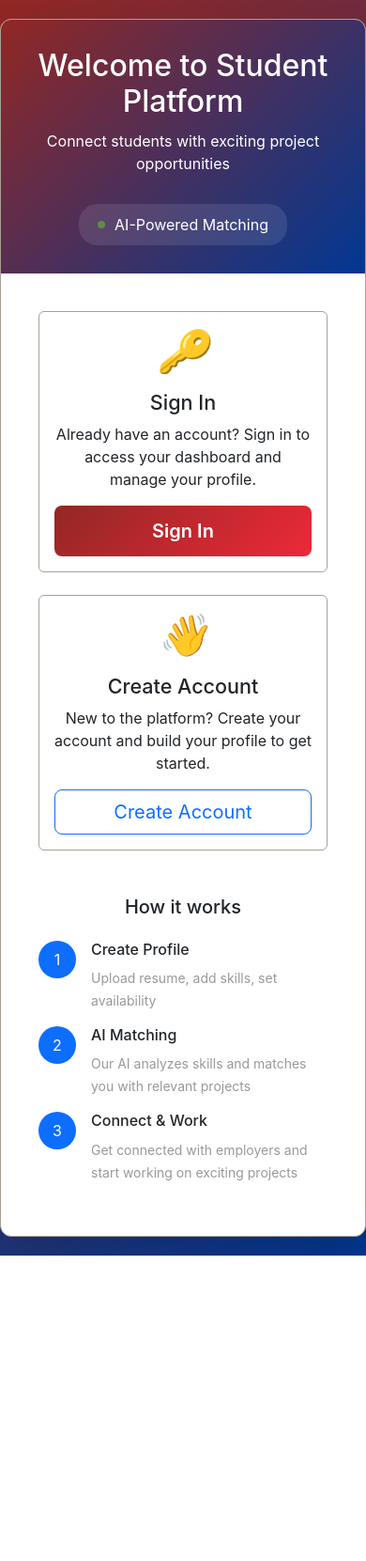
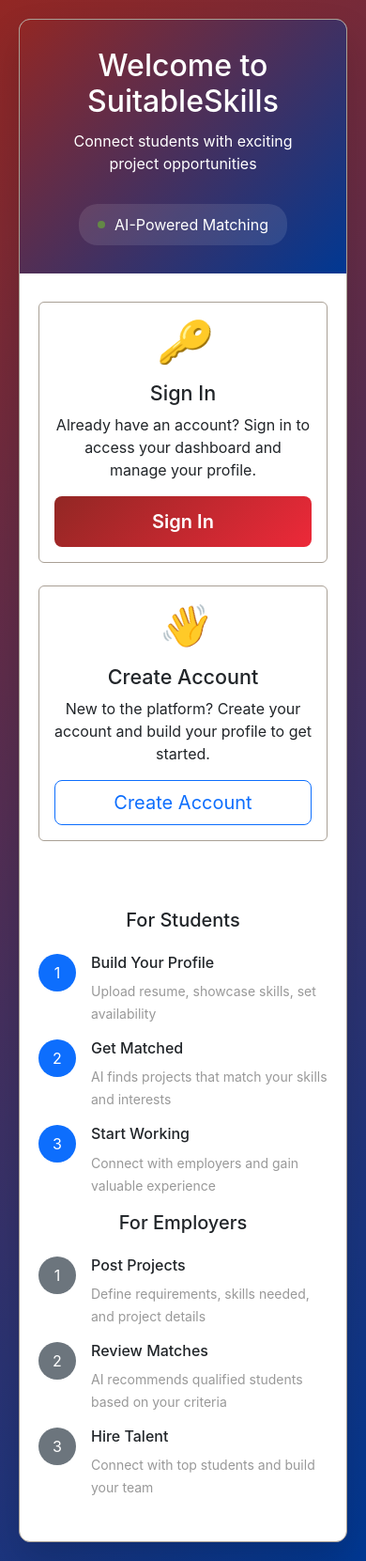
Before and after one commit to rgiffen/cltest, a Django app: template templates/auth_choice.html in a window 390 px wide. Shown: the whole page at 94% size. Before the commit the page ends 1336 px from the top, so only its background shows below. Run offline with Django 3.2, Linux system fonts and the light colour scheme; the template is opened without the code that fills it, so the values that code supplies are empty; some libraries are stand-ins or nearby versions.

Commit message:
Improve responsive design and user experience enhancements
- Added wider registration-container (1200px) for multi-step forms
- Enhanced welcome page with balanced student/employer workflows
- Fixed AI analysis loop prevention in Skills section
- Added demo trigger text for Experience Description field
- Applied Memorial University color palette throughout
- Improved responsive layout for better screen utilization
- Updated page titles to use 'SuitableSkills' branding

🤖 Generated with [Claude Code](https://claude.ai/code)

Co-Authored-By: Claude <noreply@anthropic.com>

```diff
--- a/student-profile-prototype.html
+++ b/student-profile-prototype.html
@@ -385,8 +385,8 @@
                     <div class="resume-upload" onclick="document.getElementById('resumeFile').click()">
                         <div class="upload-icon">📄</div>
                         <h4>Upload your resume</h4>
-                        <p>Click to browse or drag and drop your resume (PDF, DOC, DOCX)</p>
-                        <input type="file" id="resumeFile" accept=".pdf,.doc,.docx" style="display: none;">
+                        <p>Click to browse or drag and drop your resume (PDF, DOC, DOCX, TXT, MD, HTML)</p>
+                        <input type="file" id="resumeFile" accept=".pdf,.doc,.docx,.txt,.md,.html" style="display: none;">
                     </div>
                     <div class="progress-container" id="progressContainer">
                         <p>Analyzing resume...</p>
--- a/templates/auth_choice.html
+++ b/templates/auth_choice.html
@@ -1,11 +1,11 @@
 {% extends 'base.html' %}
 
-{% block title %}Welcome - Student Platform{% endblock %}
+{% block title %}Welcome - SuitableSkills{% endblock %}
 
 {% block content %}
-<div class="main-container">
+<div class="registration-container">
     <div class="header">
-        <h1>Welcome to Student Platform</h1>
+        <h1>Welcome to SuitableSkills</h1>
         <p>Connect students with exciting project opportunities</p>
         <div class="ai-status">
             <div class="ai-indicator"></div>
@@ -54,39 +54,69 @@
             </div>
         </div>
 
-        <div class="mt-4">
-            <h5 class="text-center mb-4">How it works</h5>
-            <div class="row text-start">
-                <div class="col-md-4">
+        <div class="mt-5">
+            <div class="row">
+                <div class="col-md-6">
+                    <h5 class="text-center mb-4">For Students</h5>
+                    <div class="text-start">
                         <div class="d-flex mb-3">
                             <div class="me-3">
                                 <div class="bg-primary text-white rounded-circle d-flex align-items-center justify-content-center" style="width: 40px; height: 40px;">1</div>
                             </div>
                             <div>
-                            <h6>Create Profile</h6>
-                            <small class="text-muted">Upload resume, add skills, set availability</small>
+                                <h6>Build Your Profile</h6>
+                                <small class="text-muted">Upload resume, showcase skills, set availability</small>
                             </div>
                         </div>
-                </div>
-                <div class="col-md-4">
                         <div class="d-flex mb-3">
                             <div class="me-3">
                                 <div class="bg-primary text-white rounded-circle d-flex align-items-center justify-content-center" style="width: 40px; height: 40px;">2</div>
                             </div>
                             <div>
-                            <h6>AI Matching</h6>
-                            <small class="text-muted">Our AI analyzes skills and matches you with relevant projects</small>
+                                <h6>Get Matched</h6>
+                                <small class="text-muted">AI finds projects that match your skills and interests</small>
                             </div>
                         </div>
-                </div>
-                <div class="col-md-4">
                         <div class="d-flex mb-3">
                             <div class="me-3">
                                 <div class="bg-primary text-white rounded-circle d-flex align-items-center justify-content-center" style="width: 40px; height: 40px;">3</div>
                             </div>
                             <div>
-                            <h6>Connect & Work</h6>
-                            <small class="text-muted">Get connected with employers and start working on exciting projects</small>
+                                <h6>Start Working</h6>
+                                <small class="text-muted">Connect with employers and gain valuable experience</small>
+                            </div>
+                        </div>
+                    </div>
+                </div>
+                <div class="col-md-6">
+                    <h5 class="text-center mb-4">For Employers</h5>
+                    <div class="text-start">
+                        <div class="d-flex mb-3">
+                            <div class="me-3">
+                                <div class="bg-secondary text-white rounded-circle d-flex align-items-center justify-content-center" style="width: 40px; height: 40px;">1</div>
+                            </div>
+                            <div>
+                                <h6>Post Projects</h6>
+                                <small class="text-muted">Define requirements, skills needed, and project details</small>
+                            </div>
+                        </div>
+                        <div class="d-flex mb-3">
+                            <div class="me-3">
+                                <div class="bg-secondary text-white rounded-circle d-flex align-items-center justify-content-center" style="width: 40px; height: 40px;">2</div>
+                            </div>
+                            <div>
+                                <h6>Review Matches</h6>
+                                <small class="text-muted">AI recommends qualified students based on your criteria</small>
+                            </div>
+                        </div>
+                        <div class="d-flex mb-3">
+                            <div class="me-3">
+                                <div class="bg-secondary text-white rounded-circle d-flex align-items-center justify-content-center" style="width: 40px; height: 40px;">3</div>
+                            </div>
+                            <div>
+                                <h6>Hire Talent</h6>
+                                <small class="text-muted">Connect with top students and build your team</small>
+                            </div>
                         </div>
                     </div>
                 </div>
--- a/templates/base.html
+++ b/templates/base.html
@@ -3,7 +3,7 @@
 <head>
     <meta charset="UTF-8">
     <meta name="viewport" content="width=device-width, initial-scale=1.0">
-    <title>{% block title %}Student Platform{% endblock %}</title>
+    <title>{% block title %}SuitableSkills{% endblock %}</title>
 
     <!-- Bootstrap 5 CSS -->
     <link href="https://cdn.jsdelivr.net/npm/bootstrap@5.3.0/dist/css/bootstrap.min.css" rel="stylesheet">
@@ -56,6 +56,19 @@
             border: 1px solid var(--mun-warm-grey-6);
         }
 
+        /* Wider container for multi-step forms */
+        .registration-container {
+            max-width: 1200px;
+            margin: 0 auto;
+            background: var(--mun-white);
+            border-radius: 12px;
+            box-shadow: 0 20px 40px rgba(0,0,0,0.15);
+            overflow: hidden;
+            margin-top: 20px;
+            margin-bottom: 20px;
+            border: 1px solid var(--mun-warm-grey-6);
+        }
+
         .header {
             background: linear-gradient(135deg, var(--mun-main) 0%, var(--mun-navy) 100%);
             color: var(--mun-white);
@@ -93,6 +106,11 @@
 
         .form-container {
             padding: 40px;
+        }
+
+        /* Enhanced padding for registration forms */
+        .registration-container .form-container {
+            padding: 40px 60px;
         }
 
         .ai-annotation {
@@ -427,6 +445,13 @@
             color: var(--mun-red);
         }
 
+        @media (max-width: 1240px) {
+            .registration-container {
+                margin: 20px;
+                max-width: none;
+            }
+        }
+
         @media (max-width: 768px) {
             .ai-annotation {
                 position: static;
@@ -445,6 +470,10 @@
 
             .step-title {
                 display: none;
+            }
+
+            .registration-container .form-container {
+                padding: 30px 20px;
             }
         }
     </style>
@@ -501,6 +530,28 @@
                 return;
             }
 
+            // Demo mode: Check for specific trigger text for experience descriptions
+            if (fieldId && fieldId.includes('skill_description')) {
+                const lowerValue = fieldValue.toLowerCase();
+                if (lowerValue.includes('python web development')) {
+                    showAnnotation(field, 'What specific Python frameworks have you used? Django, Flask, FastAPI?', 'info');
+                    analyzedFields.add(fieldKey);
+                    return;
+                } else if (lowerValue.includes('javascript')) {
+                    showAnnotation(field, 'Have you worked with React, Vue, or Node.js? Consider mentioning specific projects.', 'info');
+                    analyzedFields.add(fieldKey);
+                    return;
+                } else if (lowerValue.includes('database')) {
+                    showAnnotation(field, 'Which database systems? SQL (MySQL, PostgreSQL) or NoSQL (MongoDB, Redis)?', 'info');
+                    analyzedFields.add(fieldKey);
+                    return;
+                } else {
+                    // For other text, just mark as analyzed without annotation
+                    analyzedFields.add(fieldKey);
+                    return;
+                }
+            }
+
             clearTimeout(aiAnalysisTimeout);
             aiAnalysisTimeout = setTimeout(() => {
                 // Double-check field hasn't changed during timeout
@@ -528,9 +579,13 @@
                         }
                     } catch (e) {
                         console.warn('Failed to parse AI analysis response:', e);
+                        // Still mark as analyzed to prevent retries
+                        analyzedFields.add(fieldKey);
                     }
                 }).catch(function(error) {
                     console.warn('AI analysis request failed:', error);
+                    // Still mark as analyzed to prevent retries
+                    analyzedFields.add(fieldKey);
                 }).finally(function() {
                     isAnalyzing = false;
                 });
--- a/templates/browse_projects.html
+++ b/templates/browse_projects.html
@@ -1,6 +1,6 @@
 {% extends 'base.html' %}
 
-{% block title %}Browse Projects - Student Platform{% endblock %}
+{% block title %}Browse Projects - SuitableSkills{% endblock %}
 
 {% block content %}
 <div class="main-container">
--- a/templates/create_project.html
+++ b/templates/create_project.html
@@ -1,6 +1,6 @@
 {% extends 'base.html' %}
 
-{% block title %}Post New Project - Student Platform{% endblock %}
+{% block title %}Post New Project - SuitableSkills{% endblock %}
 
 {% block content %}
 <div class="main-container">
--- a/templates/employer_pending.html
+++ b/templates/employer_pending.html
@@ -1,6 +1,6 @@
 {% extends 'base.html' %}
 
-{% block title %}Account Pending Approval - Student Platform{% endblock %}
+{% block title %}Account Pending Approval - SuitableSkills{% endblock %}
 
 {% block content %}
 <div class="main-container">
--- a/templates/employer_registration.html
+++ b/templates/employer_registration.html
@@ -1,6 +1,6 @@
 {% extends 'base.html' %}
 
-{% block title %}Employer Registration - Student Platform{% endblock %}
+{% block title %}Employer Registration - SuitableSkills{% endblock %}
 
 {% block content %}
 <div class="main-container">
--- a/templates/home.html
+++ b/templates/home.html
@@ -1,11 +1,11 @@
 {% extends 'base.html' %}
 
-{% block title %}Student Platform - Connect with Opportunities{% endblock %}
+{% block title %}SuitableSkills - Connect with Opportunities{% endblock %}
 
 {% block content %}
 <div class="main-container">
     <div class="header">
-        <h1>Student Platform</h1>
+        <h1>SuitableSkills</h1>
         <p>Connect students with exciting project opportunities</p>
         <div class="ai-status">
             <div class="ai-indicator"></div>
--- a/templates/login.html
+++ b/templates/login.html
@@ -1,12 +1,12 @@
 {% extends 'base.html' %}
 
-{% block title %}Sign In - Student Platform{% endblock %}
+{% block title %}Sign In - SuitableSkills{% endblock %}
 
 {% block content %}
 <div class="main-container">
     <div class="header">
         <h1>Sign In</h1>
-        <p>Welcome back to Student Platform</p>
+        <p>Welcome back to SuitableSkills</p>
         <div class="ai-status">
             <div class="ai-indicator"></div>
             <span>Secure Login</span>
--- a/templates/register_choice.html
+++ b/templates/register_choice.html
@@ -1,11 +1,11 @@
 {% extends 'base.html' %}
 
-{% block title %}Choose Registration Type - Student Platform{% endblock %}
+{% block title %}Choose Registration Type - SuitableSkills{% endblock %}
 
 {% block content %}
-<div class="main-container">
+<div class="registration-container">
     <div class="header">
-        <h1>Join Student Platform</h1>
+        <h1>Join SuitableSkills</h1>
         <p>Choose your role to get started</p>
     </div>
 
--- a/templates/student_account_creation.html
+++ b/templates/student_account_creation.html
@@ -1,6 +1,6 @@
 {% extends 'base.html' %}
 
-{% block title %}Create Student Account - Student Platform{% endblock %}
+{% block title %}Create Student Account - SuitableSkills{% endblock %}
 
 {% block content %}
 <div class="main-container">
```
Also changed, not shown: templates/student_registration.html (+8 -19 lines). Lines whose indentation alone changed are shown as unchanged.
